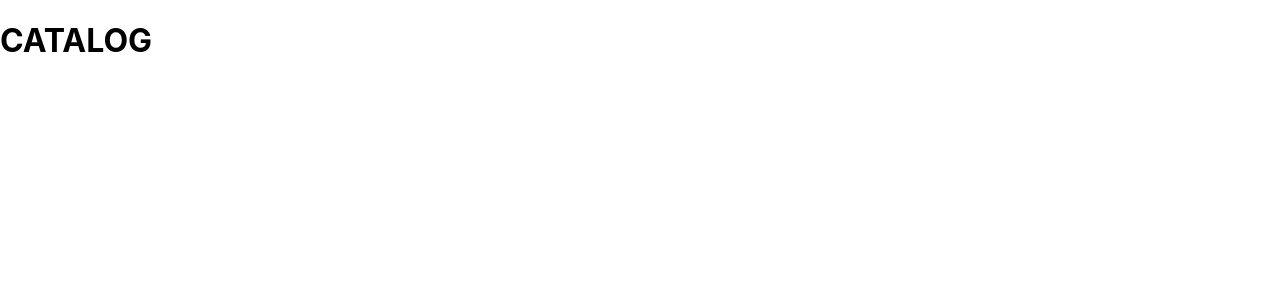
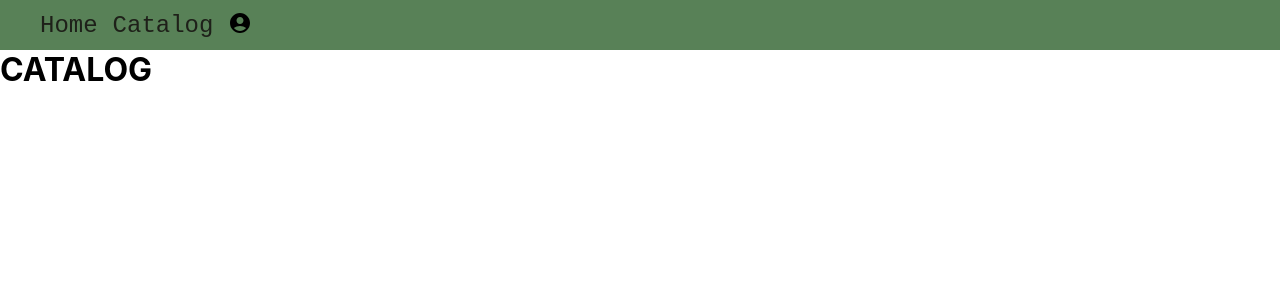
Before and after one commit to alexisavz/Book_Inventory, a React (Create React App) app in the folder book_inventory/: page /catalog in a window 1280 px wide. Shown: the top 300 px of the page. Built offline with nearby package versions, Linux system fonts and the light colour scheme.

Commit message:
added navBar and navigation

```diff
--- a/book_inventory/src/App.css
+++ b/book_inventory/src/App.css
@@ -1,3 +1,7 @@
+*{
+  margin: 0
+}
+
 .App {
   text-align: center;
 }
--- a/book_inventory/src/components/Catalog.js
+++ b/book_inventory/src/components/Catalog.js
@@ -1,8 +1,10 @@
 import React from "react";
+import NavBar from "./Navbar";
 
 function Catalog(){
     return(
         <div>
+            <NavBar />
             <h1>CATALOG</h1>
         </div>
     )
--- /dev/null
+++ b/book_inventory/src/components/Home.css
@@ -0,0 +1,4 @@
+.main{
+    margin-top: 0;
+    padding-top: 0;
+}
--- a/book_inventory/src/components/Home.js
+++ b/book_inventory/src/components/Home.js
@@ -1,8 +1,11 @@
 import React from 'react'
+import Navbar from './Navbar'
+import "./Home.css"
 
 function Home(){
     return(
-        <div>
+        <div className="main">
+            <Navbar />
             <h1>HOME</h1>
         </div>
     )
--- /dev/null
+++ b/book_inventory/src/components/Navbar.css
@@ -0,0 +1,31 @@
+ul{
+    list-style: none;
+    display: flex;
+    flex-direction: row;
+    align-items: flex-end;
+}
+
+li{
+    margin: auto 15px auto 0px;
+}
+
+a{
+  text-decoration: none;
+  color: #1E2019;
+  font-family: monospace;
+  font-size: 24px;
+}
+
+a:hover{
+    color: orange;
+}
+
+.navbar{
+    margin: 0 auto 0;
+    background-color: #588157;
+    position: relative;
+    width: 100%;
+    height: 50px;
+    display: flex;
+    align-items: center;
+}
--- /dev/null
+++ b/book_inventory/src/components/Navbar.js
@@ -0,0 +1,25 @@
+import React from "react"
+import './Navbar.css'
+import AccountCircleIcon from '@mui/icons-material/AccountCircle';
+
+function NavBar() {
+  return (
+        <div className="navbar">
+          <ul>
+            <li>
+              <a href="/">Home</a>
+            </li>
+            <li>
+              <a href="/catalog">Catalog</a>
+            </li>
+            <li>
+              <AccountCircleIcon />
+            </li>
+          </ul>
+          <form>
+        </form>
+      </div>
+  );
+}
+
+export default NavBar;
--- a/book_inventory/src/index.css
+++ b/book_inventory/src/index.css
@@ -1,3 +1,7 @@
+*{
+  margin: 0;
+}
+
 body {
   margin: 0;
   font-family: -apple-system, BlinkMacSystemFont, 'Segoe UI', 'Roboto', 'Oxygen',
```
